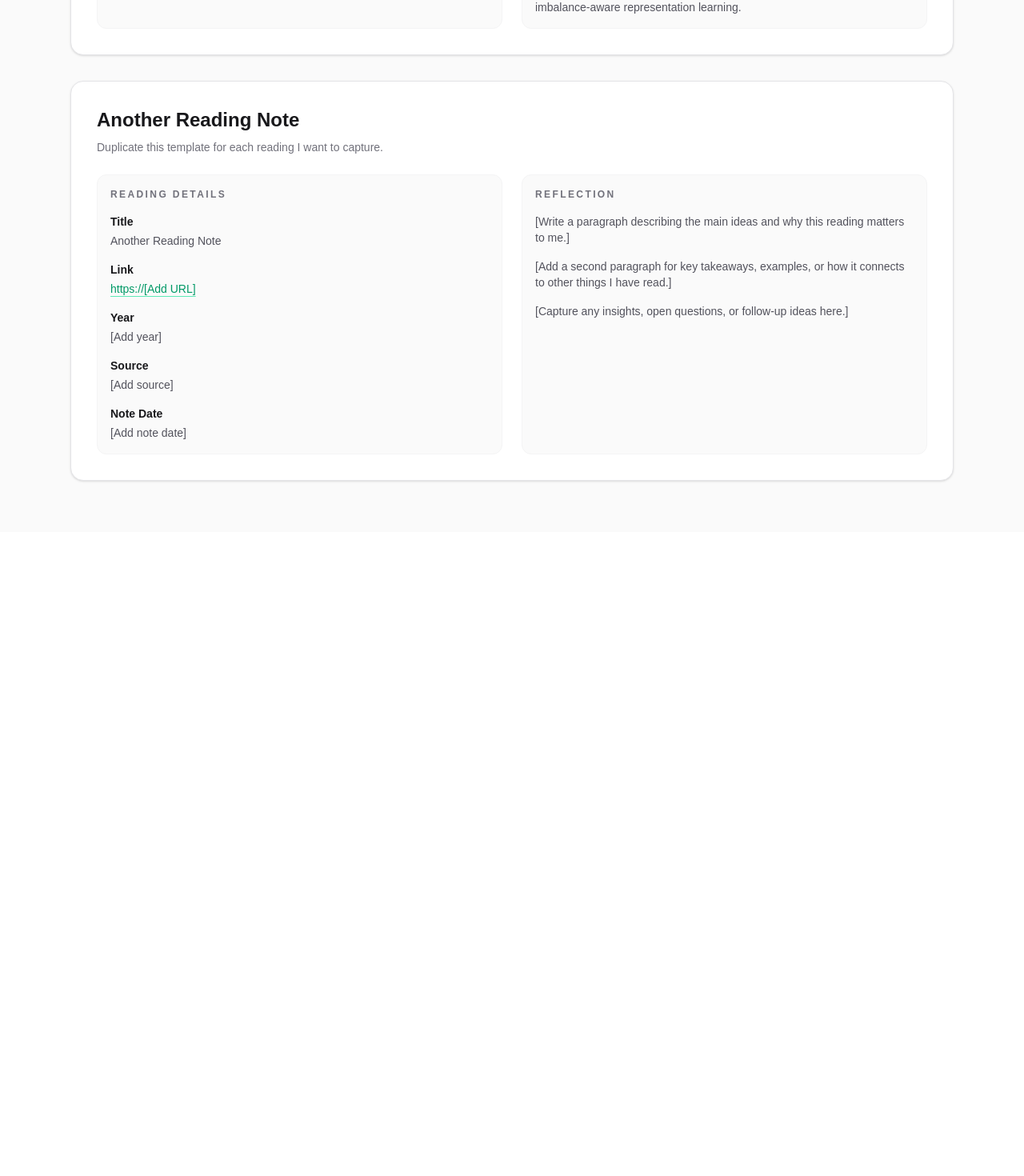
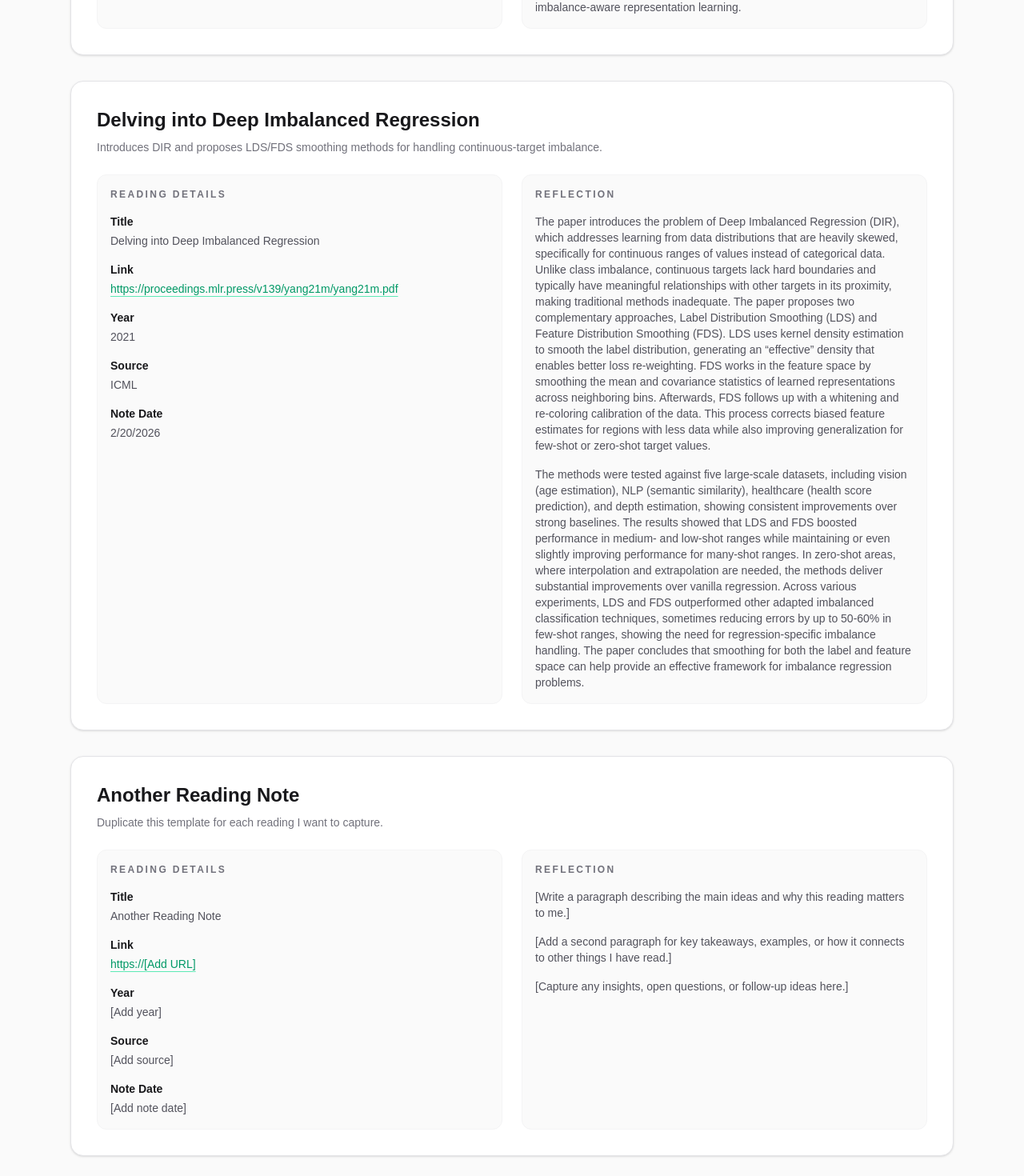
Before and after one commit to danielx1611/ML-Research-Summaries, a Next.js app: page /summaries in a window 1280 px wide. Shown: the part 4300-5770 px from the top of the page at 80% size. Before the commit the page ends 4965 px from the top, so only its background shows below. Built offline with nearby package versions, Linux system fonts and the light colour scheme.

Commit message:
Add Deep Imbalanced Regression summary entry

```diff
--- a/app/summaries/page.tsx
+++ b/app/summaries/page.tsx
@@ -71,6 +71,20 @@ const summaryTemplates = [
     reflection: [
       "The paper proposes a decoupled approach for long-tailed (imbalanced) datasets, with the approach being tested on visual recognition and image classification. The method separates representation learning from classifier learning to better address class imbalance during training. High-quality feature representation does not require class-balanced training, and can even be done with just instance-balanced (natural) sampling. In some cases, it is even optimal. Once the representation is frozen, the performance can be substantially improved by rebalancing just the classifier, which was done with several methods such as classifier re-training (cRT), a nearest class mean (NCM) classifier, or a τ-normalization that rescales classifier weight norms to counteract bias towards the higher frequency classes.",
       "An extensive evaluation was performed across three standard long-tailed benchmarks, ImageNet-LT, Places-LT, and iNaturalist 2018, analyzing accuracy for many-shot (>100), medium-shot (20-100), and few-shot (<20) classes. Decoupled methods significantly outperformed joint training, especially on medium and few-shot classes, even when using simple classifiers. Τ-normalization and classifier re-training yielded large gains (+5-11%) on medium/few-shot classes on ImageNet-LT, setting new state of the art performances across all datasets, outperforming more complex methods involving specialized loss/memory modules. Notably, freezing the representation and only adjusting the classifier was shown to perform better than fine-tuning the entire network, reinforcing the claim that long-tailed recognition benefits more from classifier boundary correction rather than imbalance-aware representation learning. ",
+    ],
+  },
+  {
+    id: "delving-into-deep-imbalanced-regression",
+    title: "Delving into Deep Imbalanced Regression",
+    description:
+      "Introduces DIR and proposes LDS/FDS smoothing methods for handling continuous-target imbalance.",
+    link: "https://proceedings.mlr.press/v139/yang21m/yang21m.pdf",
+    year: "2021",
+    source: "ICML",
+    noteDate: "2/20/2026",
+    reflection: [
+      "The paper introduces the problem of Deep Imbalanced Regression (DIR), which addresses learning from data distributions that are heavily skewed, specifically for continuous ranges of values instead of categorical data. Unlike class imbalance, continuous targets lack hard boundaries and typically have meaningful relationships with other targets in its proximity, making traditional methods inadequate. The paper proposes two complementary approaches, Label Distribution Smoothing (LDS) and Feature Distribution Smoothing (FDS). LDS uses kernel density estimation to smooth the label distribution, generating an “effective” density that enables better loss re-weighting. FDS works in the feature space by smoothing the mean and covariance statistics of learned representations across neighboring bins. Afterwards, FDS follows up with a whitening and re-coloring calibration of the data. This process corrects biased feature estimates for regions with less data while also improving generalization for few-shot or zero-shot target values.",
+      "The methods were tested against five large-scale datasets, including vision (age estimation), NLP (semantic similarity), healthcare (health score prediction), and depth estimation, showing consistent improvements over strong baselines. The results showed that LDS and FDS boosted performance in medium- and low-shot ranges while maintaining or even slightly improving performance for many-shot ranges. In zero-shot areas, where interpolation and extrapolation are needed, the methods deliver substantial improvements over vanilla regression. Across various experiments, LDS and FDS outperformed other adapted imbalanced classification techniques, sometimes reducing errors by up to 50-60% in few-shot ranges, showing the need for regression-specific imbalance handling. The paper concludes that smoothing for both the label and feature space can help provide an effective framework for imbalance regression problems.",
     ],
   },
   {
```
